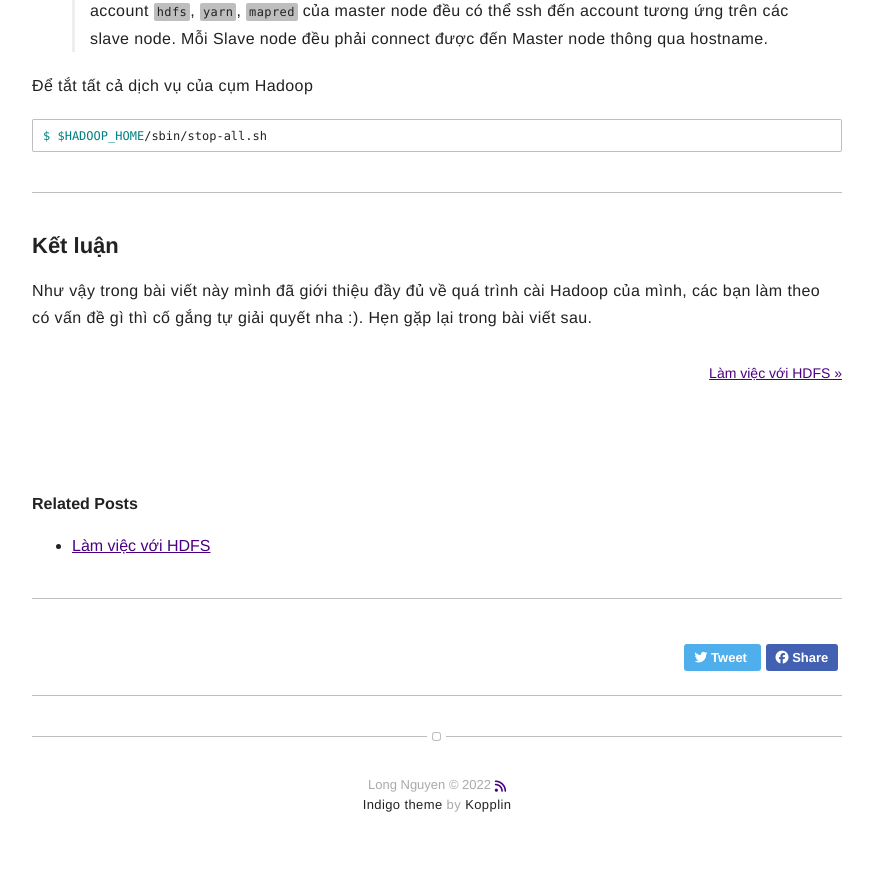
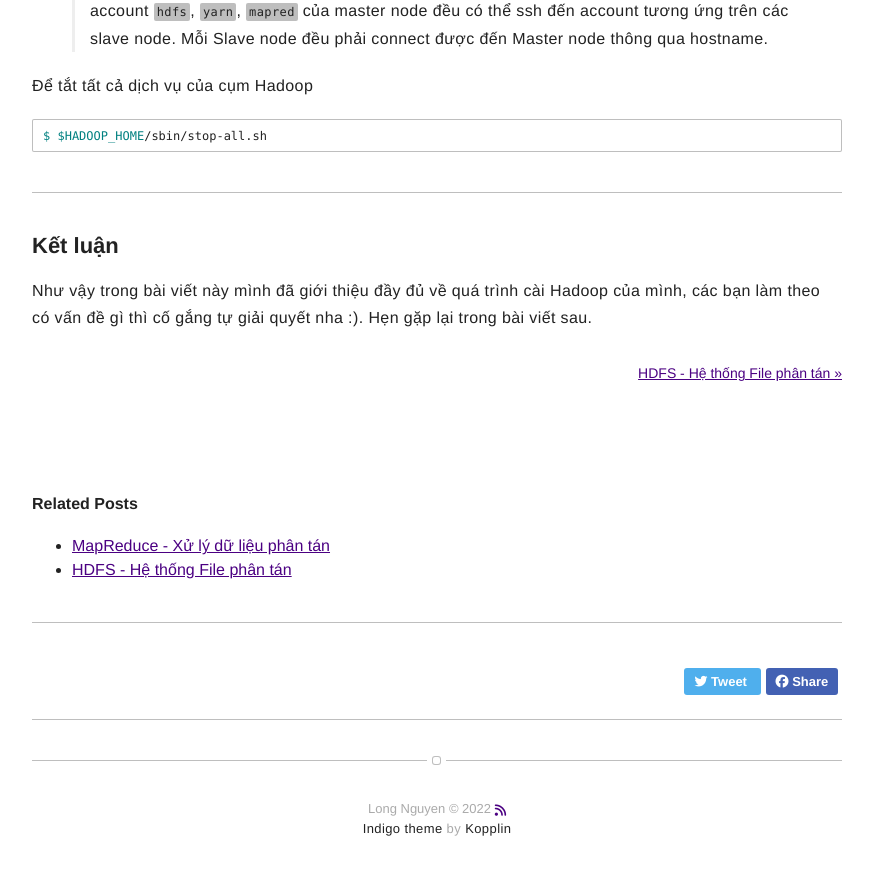
Before and after one commit to longcnttbkhn/longcnttbkhn.github.io, a Jekyll site: the page built from _posts/2022-10-01-huong-dan-cai-hadoop-cluster.markdown, in a window 1280 px wide and 900 px high, scrolled down 8179 px. Shown: the top 875 px of the window, without its empty margins (203-1076 px from the left). Built offline with Jekyll 4.4.1, drawn with Linux system fonts in a browser that asks for light colours; nearby versions of some CDN libraries; part of the change alters nothing that is shown.

Commit message:
mapreduce xu ly du lieu phan tan

````diff
--- a/_posts/2022-10-08-lam-viec-voi-hdfs.markdown
+++ b/_posts/2022-10-08-hdfs-he-thong-file-phan-tan.markdown
@@ -1,5 +1,5 @@
 ---
-title: "Làm việc với HDFS"
+title: "HDFS - Hệ thống File phân tán"
 layout: post
 date: 2022-10-08 08:11:26 +0700
 image: /assets/images/blog/bigdata/2022-10-01/hadoop-logo.jpeg
--- /dev/null
+++ b/_posts/2022-10-29-mapreduce-xu-ly-du-lieu-phan-tan.markdown
@@ -0,0 +1,177 @@
+---
+title: "MapReduce - Xử lý dữ liệu phân tán"
+layout: post
+date: 2022-10-29 21:12:50 +0700
+image: /assets/images/blog/bigdata/2022-10-01/hadoop-logo.jpeg
+headerImage: false
+tag:
+- bigdata
+category: blog
+author: Long Nguyen
+description:  Hadoop MapReduce là một framework tính toán cho phép viết các ứng dụng khả năng xử lý được lượng dữ liệu cực lớn (nhiều terabyte) trên nhiều máy tính đồng thời. Trong bài viết này mình sẽ giới thiệu về MapReduce thông qua một ví dụ đơn giản là bài toán WordCount.
+---
+
+## Nội dung
+1. [Giới thiệu tổng quan](#introduction)
+2. [Bài toán WordCount](#wordcount)
+3. [Sơ lược hoạt động trong chương trình MapReduce](#mapreduce)
+4. [Kết luận](#conclusion)
+
+## Giới thiệu tổng quan <a name="introduction"></a>
+
+Trong bài viết trước mình đã giới thiệu về HDFS - Hệ thống File phân tán (bạn có thể xem lại [tại đây](/hdfs-he-thong-file-phan-tan/)). Với HDFS chúng ta có được một hệ thống có khả năng lưu trữ dữ liệu vô hạn (không bị phụ thuộc vào phần cứng). Để xử lý được lượng dữ liệu cực lớn, lưu trữ phân tán trên các node của HDFS, chúng ta cần một phương pháp tính toán gọi là MapReduce.
+
+Dữ liệu thay vì được tập trung lại một node để xử lý (tốn nhiều chi phí, bất khả thi) thì chương trình MapReduce sẽ được gửi đến các node đang có dữ liệu và sử dụng tài nguyên của chính node đó cho việc tính toán và lưu trữ kết quả. Toàn bộ quá trình này được thực hiện tự động, người dùng (lập trình viên) chỉ cần định nghĩa 2 hàm Map và Reduce:
+
+- *map*: là hàm biến đổi, nhận đầu vào là một cặp <Key, Value> và cần trả về 1 hoặc nhiều cặp <Key, Value> mới.
+- *reduce*: là hàm tổng hợp, nhận đầu vào là cặp <Key, Value[]> trong đó list values đầu vào chứa tất cả các value có cùng key và cần trả về 1 cặp <Key, Value> kết quả.
+
+## Bài toán WordCount <a name="wordcount"></a>
+
+*Đề bài:* Cho một file dữ liệu (log) được lưu trữ trên HDFS, đếm số lần 1 từ xuất hiện trong file và ghi kết quả trên HDFS. Mỗi từ cách nhau bởi dấu cách.
+
+*Mã giả*
+
+{% highlight ruby %}
+map(String key, String value):
+    // key:
+    // value: document content
+    for each word w in value:
+        Emit(w, 1);
+
+reduce(String key, Iterator values):
+    // key: a word
+    // values: a list of counts
+    int sum = 0;
+    for each v in values:
+        sum += v;
+    Emit(key, sum);
+{% endhighlight %}
+
+Trong chương trình này, hàm *map* sẽ chia văn bản đầu vào thành các từ, với mỗi từ tách ra được sẽ trả về một cặp từ cùng số đếm 1. Hàm *reduce* nhận đầu vào là từ cùng danh sách tất cả số đếm của từ đó, nó sẽ thực hiện tính tổng số đếm để được số lần xuất hiện của từ đó.
+
+### Cài đặt và chạy trên Hadoop cluster
+
+Mình sẽ sử dụng các docker container đã build từ bài viết [này](/huong-dan-cai-hadoop-cluster/) để cài đặt và thử nghiệm chương trình WordCount.
+
+Start HDFS
+
+```sh
+root@node01:~# $HADOOP_HOME/sbin/start-dfs.sh
+```
+
+Tạo 1 file trên HDFS làm input cho bài toán Wordcount
+
+```sh
+root@node01:~# hdfs dfs -D dfs.replication=2 -appendToFile /lib/hadoop/logs/*.log /input_wordcount.log
+```
+
+Source code Java
+
+{% highlight java %}
+import java.io.IOException;
+import java.util.StringTokenizer;
+
+import org.apache.hadoop.conf.Configuration;
+import org.apache.hadoop.fs.Path;
+import org.apache.hadoop.io.IntWritable;
+import org.apache.hadoop.io.Text;
+import org.apache.hadoop.mapreduce.Job;
+import org.apache.hadoop.mapreduce.Mapper;
+import org.apache.hadoop.mapreduce.Reducer;
+import org.apache.hadoop.mapreduce.lib.input.FileInputFormat;
+import org.apache.hadoop.mapreduce.lib.output.FileOutputFormat;
+
+public class WordCount {
+
+  public static class TokenizerMapper
+       extends Mapper<Object, Text, Text, IntWritable>{
+
+    private final static IntWritable one = new IntWritable(1);
+    private Text word = new Text();
+
+    public void map(Object key, Text value, Context context
+                    ) throws IOException, InterruptedException {
+      StringTokenizer itr = new StringTokenizer(value.toString());
+      while (itr.hasMoreTokens()) {
+        word.set(itr.nextToken());
+        context.write(word, one);
+      }
+    }
+  }
+
+  public static class IntSumReducer
+       extends Reducer<Text,IntWritable,Text,IntWritable> {
+    private IntWritable result = new IntWritable();
+
+    public void reduce(Text key, Iterable<IntWritable> values,
+                       Context context
+                       ) throws IOException, InterruptedException {
+      int sum = 0;
+      for (IntWritable val : values) {
+        sum += val.get();
+      }
+      result.set(sum);
+      context.write(key, result);
+    }
+  }
+
+  public static void main(String[] args) throws Exception {
+    Configuration conf = new Configuration();
+    Job job = Job.getInstance(conf, "word count");
+    job.setJarByClass(WordCount.class);
+    job.setMapperClass(TokenizerMapper.class);
+    job.setCombinerClass(IntSumReducer.class);
+    job.setReducerClass(IntSumReducer.class);
+    job.setOutputKeyClass(Text.class);
+    job.setOutputValueClass(IntWritable.class);
+    FileInputFormat.addInputPath(job, new Path(args[0]));
+    FileOutputFormat.setOutputPath(job, new Path(args[1]));
+    System.exit(job.waitForCompletion(true) ? 0 : 1);
+  }
+}
+{% endhighlight %}
+
+> Lưu file với tên file `WordCount.java` trong thư mục wordcount
+
+Bổ sung biến môi trường
+
+```sh
+export HADOOP_CLASSPATH=${JAVA_HOME}/lib/tools.jar
+```
+
+Compile code
+
+```sh
+root@node01:~/wordcount# hadoop com.sun.tools.javac.Main WordCount.java
+root@node01:~/wordcount# jar cf wc.jar WordCount*.class
+```
+
+Chạy và kiểm tra kết quả
+
+```sh
+root@node01:~/wordcount# hadoop jar wc.jar WordCount /input_wordcount.log /ouput_wordcount
+root@node01:~/wordcount# hdfs dfs -cat /ouput_wordcount/part-r-00000
+"script".	1
+#1	10
+#110	1
+#129	1
+...
+```
+
+## Sơ lược hoạt động trong chương trình MapReduce <a name="mapreduce"></a>
+
+Quá trình thực thi chương trình MapReduce có thể tóm tắt lại trong các giai đoạn sau:
+
+- *Init:* Một `ApplicationMaster`(AM) được khởi tạo và duy trì cho đến khi chương trình kết thúc, nhiệm vụ của nó là quản lý điều phối các task thực thi trên các node. Chúng ta sẽ tìm hiểu kỹ hơn về AM trong bài viết sau.
+- *Map:* AM xác định các node có dữ liệu đầu vào trên HDFS và yêu cầu chúng thực hiện việc biến đổi dữ liệu đầu vào theo chỉ dẫn được người dùng viết trong hàm `map`
+- *Shuffle and Sort:* Các cặp <Key, Value> kết qủa từ hàm `map` sẽ được trộn giữa các node và sắp xếp theo key. Các cặp <Key, Value> có cùng key sẽ được gom nhóm lại với nhau.
+- *Reduce:* Trong giai đoạn này, các cặp <Key, Value> cùng key sẽ được xử lý theo chỉ dẫn được viết trong hàm `reduce` để ra được kết quả cuối cùng.
+
+Khi xử lý những dữ liệu có khối lượng lớn, AM sẽ tạo ra nhiều task (mỗi task xử lý một block) và thực thi chúng trên nhiều node khác nhau để tăng hiệu quả. Nếu trong quá trình chạy có 1 node bị hỏng, AM sẽ chuyển các task của node đó sang thực thi trên node khác mà không làm ảnh hưởng đến các task khác và toàn bộ chương trình.
+
+## Kết luận <a name="conclusion"></a>
+
+Qua bài viết này mình đã giới thiệu những vấn đề cơ bản nhất về mô hình tính toán MapReduce thông qua ví dụ với bài toán Wordcount. Bạn có thể tìm hiểu thêm về MapReduce trong [bài báo này][google-mapreduce] của Google. Hẹn gặp lại trong các bài viết sau!
+
+[google-mapreduce]: https://static.googleusercontent.com/media/research.google.com/en//archive/mapreduce-osdi04.pdf
````
